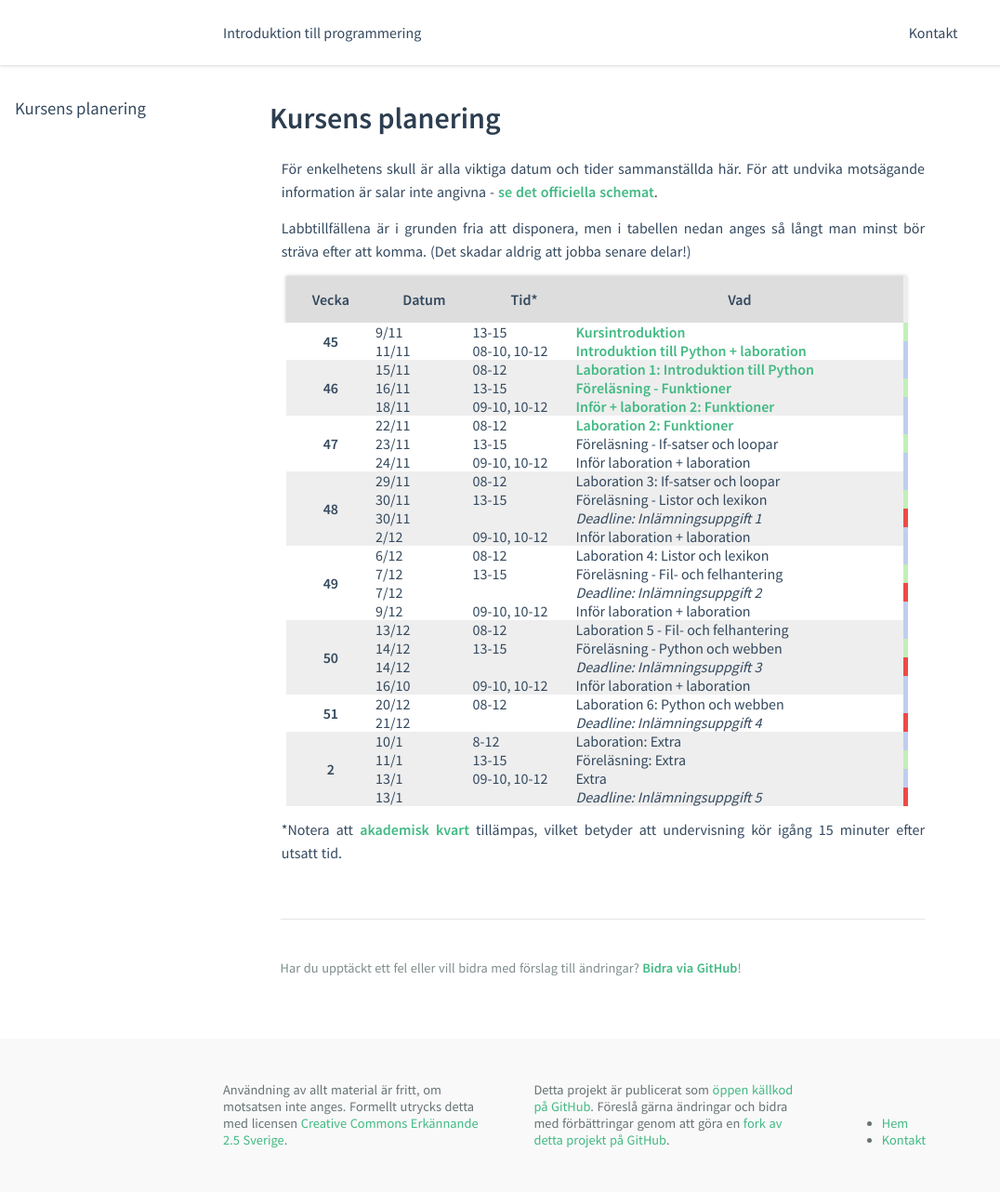
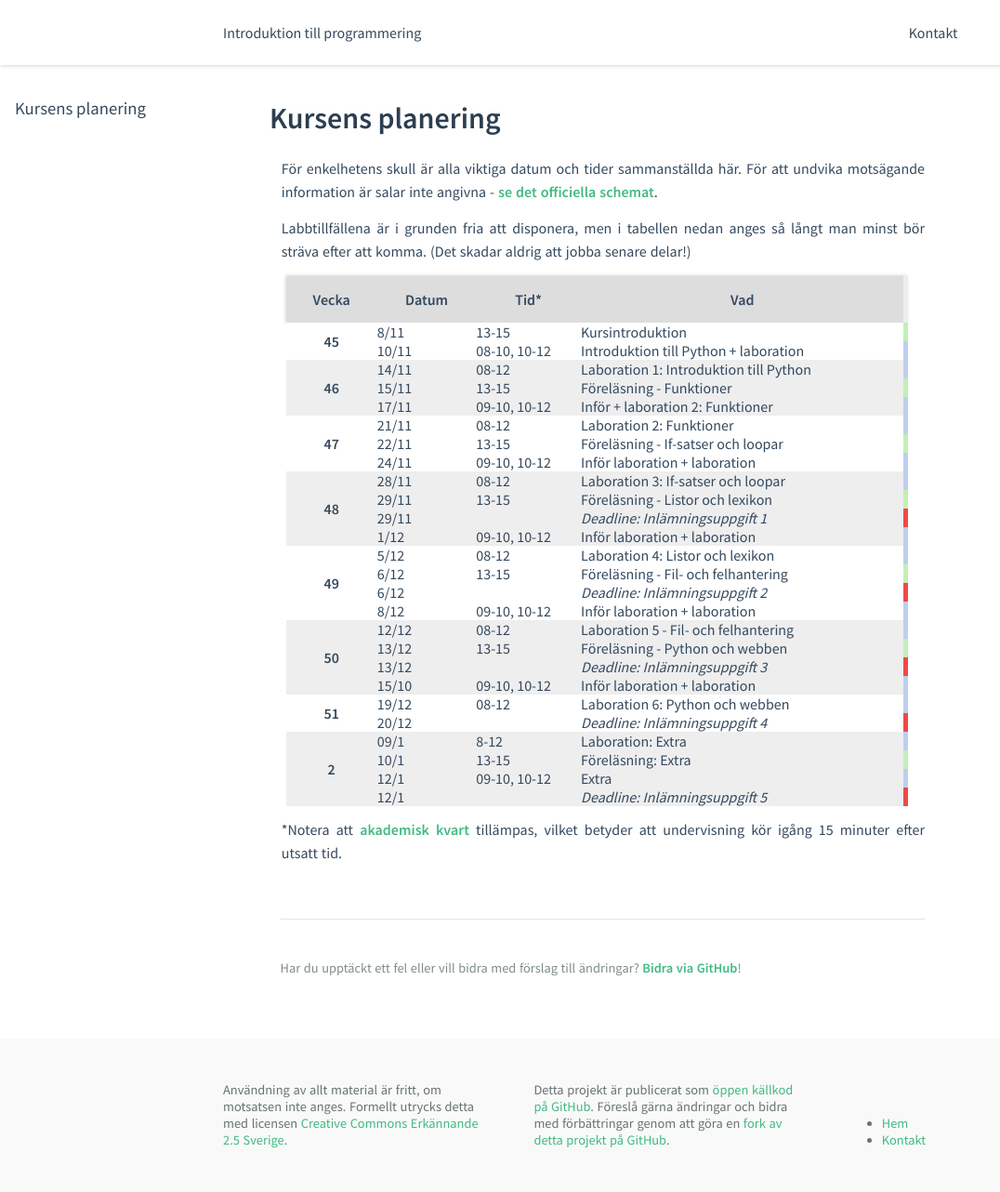
Before and after one commit to mau-dvmt/ia-python, a Jekyll site: the page built from modules/m0/index.md, in a window 1280 px wide. Shown: the whole page at 93% size, without its empty margins (0-1076 px from the left). Built offline with Jekyll 4.4.1, drawn with Linux system fonts in a browser that asks for light colours.

```diff
--- a/modules/m0/index.md
+++ b/modules/m0/index.md
@@ -6,7 +6,7 @@ title: Kursens planering
 
 # Kursens planering
 
-För enkelhetens skull är alla viktiga datum och tider sammanställda här. För att undvika motsägande information är salar inte angivna - [se det officiella schemat](http://schema.mah.se/setup/jsp/Schema.jsp?startDatum=idag&intervallTyp=m&intervallAntal=6&sprak=SV&sokMedAND=true&forklaringar=true&resurser=k.DA354A-20162-68049-).
+För enkelhetens skull är alla viktiga datum och tider sammanställda här. För att undvika motsägande information är salar inte angivna - [se det officiella schemat](http://schema.mah.se/setup/jsp/Schema.jsp?startDatum=idag&intervallTyp=m&intervallAntal=6&sprak=SV&sokMedAND=true&forklaringar=true&resurser=k.DA354A-20172-TS964-).
 
 Labbtillfällena är i grunden fria att disponera, men i tabellen nedan anges så långt man minst bör sträva efter att komma. (Det skadar aldrig att jobba senare delar!)
 
@@ -19,41 +19,41 @@ Labbtillfällena är i grunden fria att disponera, men i tabellen nedan anges s
     </tr>
     <tr class="lecture even">
         <td rowspan="2">45</td>
-        <td>9/11</td>
+        <td>8/11</td>
         <td>13-15</td>
-        <td><a href="/modules/m1/lectures/F01.html">Kursintroduktion</a></td>
+        <td>Kursintroduktion</td>
     </tr>
     <tr class="laboration even">
-        <td>11/11</td>
+        <td>10/11</td>
         <td>08-10, 10-12</td>
-        <td><a href="/modules/m1/lectures/F02.html">Introduktion till Python + laboration</a></td>
+        <td>Introduktion till Python + laboration</td>
     </tr>
 
     <tr class="laboration odd">
         <td rowspan="3">46</td>
-        <td>15/11</td>
+        <td>14/11</td>
         <td>08-12</td>
-        <td><a href="/modules/m1/exercises/L01.html">Laboration 1: Introduktion till Python</a></td>
+        <td>Laboration 1: Introduktion till Python</td>
     </tr>
     <tr class="lecture odd">
-        <td>16/11</td>
+        <td>15/11</td>
         <td>13-15</td>
-        <td><a href="/modules/m2/lectures/F02.html">Föreläsning - Funktioner</a></td>
+        <td>Föreläsning - Funktioner</td>
     </tr>
     <tr class="laboration odd">
-        <td>18/11</td>
+        <td>17/11</td>
         <td>09-10, 10-12</td>
-        <td><a href="/modules/m2/exercises/L01.html">Inför + laboration 2: Funktioner</a></td>
+        <td>Inför + laboration 2: Funktioner</td>
     </tr>
 
     <tr class="laboration even">
         <td rowspan="3">47</td>
-        <td>22/11</td>
+        <td>21/11</td>
         <td>08-12</td>
-        <td><a href="/modules/m2/exercises/L01.html">Laboration 2: Funktioner</a></td>
+        <td>Laboration 2: Funktioner</td>
     </tr>
     <tr class="lecture even">
-        <td>23/11</td>
+        <td>22/11</td>
         <td>13-15</td>
         <td>Föreläsning - If-satser och loopar</td>
     </tr>
@@ -65,96 +65,96 @@ Labbtillfällena är i grunden fria att disponera, men i tabellen nedan anges s
 
     <tr class="laboration odd">
         <td rowspan="4">48</td>
-        <td>29/11</td>
+        <td>28/11</td>
         <td>08-12</td>
         <td>Laboration 3: If-satser och loopar</td>
     </tr>
     <tr class="lecture odd">
-        <td>30/11</td>
+        <td>29/11</td>
         <td>13-15</td>
         <td>Föreläsning - Listor och lexikon</td>
     </tr>
 	<tr class="tenta assignment odd">
-		<td colspan="2">30/11</td>
+		<td colspan="2">29/11</td>
         <td><em>Deadline: Inlämningsuppgift 1</em></td>
 	</tr>
     <tr class="laboration odd">
-        <td>2/12</td>
+        <td>1/12</td>
         <td>09-10, 10-12</td>
         <td>Inför laboration + laboration</td>
     </tr>
 
     <tr class="laboration even">
         <td rowspan="4">49</td>
-        <td>6/12</td>
+        <td>5/12</td>
         <td>08-12</td>
         <td>Laboration 4: Listor och lexikon</td>
     </tr>
     <tr class="lecture even">
-        <td>7/12</td>
+        <td>6/12</td>
         <td>13-15</td>
         <td>Föreläsning - Fil- och felhantering</td>
     </tr>
 	<tr class="tenta assignment even">
-		<td colspan="2">7/12</td>
+		<td colspan="2">6/12</td>
         <td><em>Deadline: Inlämningsuppgift 2</em></td>
 	</tr>
 	<tr class="laboration even">
-        <td>9/12</td>
+        <td>8/12</td>
         <td>09-10, 10-12</td>
         <td>Inför laboration + laboration</td>
     </tr>
 
     <tr class="laboration odd">
         <td rowspan="4">50</td>
-        <td>13/12</td>
+        <td>12/12</td>
         <td>08-12</td>
         <td>Laboration 5 - Fil- och felhantering</td>
     </tr>
 	<tr class="lecture odd">
-		<td>14/12</td>
+		<td>13/12</td>
 		<td>13-15</td>
 		<td>Föreläsning - Python och webben</td>
 	</tr>
 	<tr class="tenta assignment odd">
-		<td colspan="2">14/12</td>
+		<td colspan="2">13/12</td>
         <td><em>Deadline: Inlämningsuppgift 3</em></td>
 	</tr>
     <tr class="laboration odd">
-        <td>16/10</td>
+        <td>15/10</td>
 		<td>09-10, 10-12</td>
         <td>Inför laboration + laboration</td>
     </tr>
 
     <tr class="laboration even">
         <td rowspan="2">51</td>
-        <td>20/12</td>
+        <td>19/12</td>
         <td>08-12</td>
         <td>Laboration 6: Python och webben</td>
     </tr>
 	<tr class="tenta assignment even">
-		<td colspan="2">21/12</td>
+		<td colspan="2">20/12</td>
 		<td><em>Deadline: Inlämningsuppgift 4</em></td>
 	</tr>
 
     <tr class="laboration odd">
         <td rowspan="4">2</td>
-        <td>10/1</td>
+        <td>09/1</td>
         <td>8-12</td>
         <td>Laboration: Extra</td>
     </tr>
 	<tr class="lecture odd">
-		<td>11/1</td>
+		<td>10/1</td>
 		<td>13-15</td>
 		<td>Föreläsning: Extra</td>
 	</tr>
     <tr class="laboration odd">
-        <td>13/1</td>
+        <td>12/1</td>
 		<td>09-10, 10-12</td>
         <td>Extra</td>
     </tr>
 	<tr class="tenta assignment odd">
-		<td colspan="2">13/1</td>
+		<td colspan="2">12/1</td>
         <td><em>Deadline: Inlämningsuppgift 5</em></td>
 	</tr>
 </table>
```
Also changed, not shown: _data/modules.yml (+18 -18 lines), modules/m1/exercises/L01.md (+1 -1 lines), modules/m1/exercises/L03.md (+1 -1 lines), modules/m1/index.md (+7 -7 lines), README.md, 5 other files.
